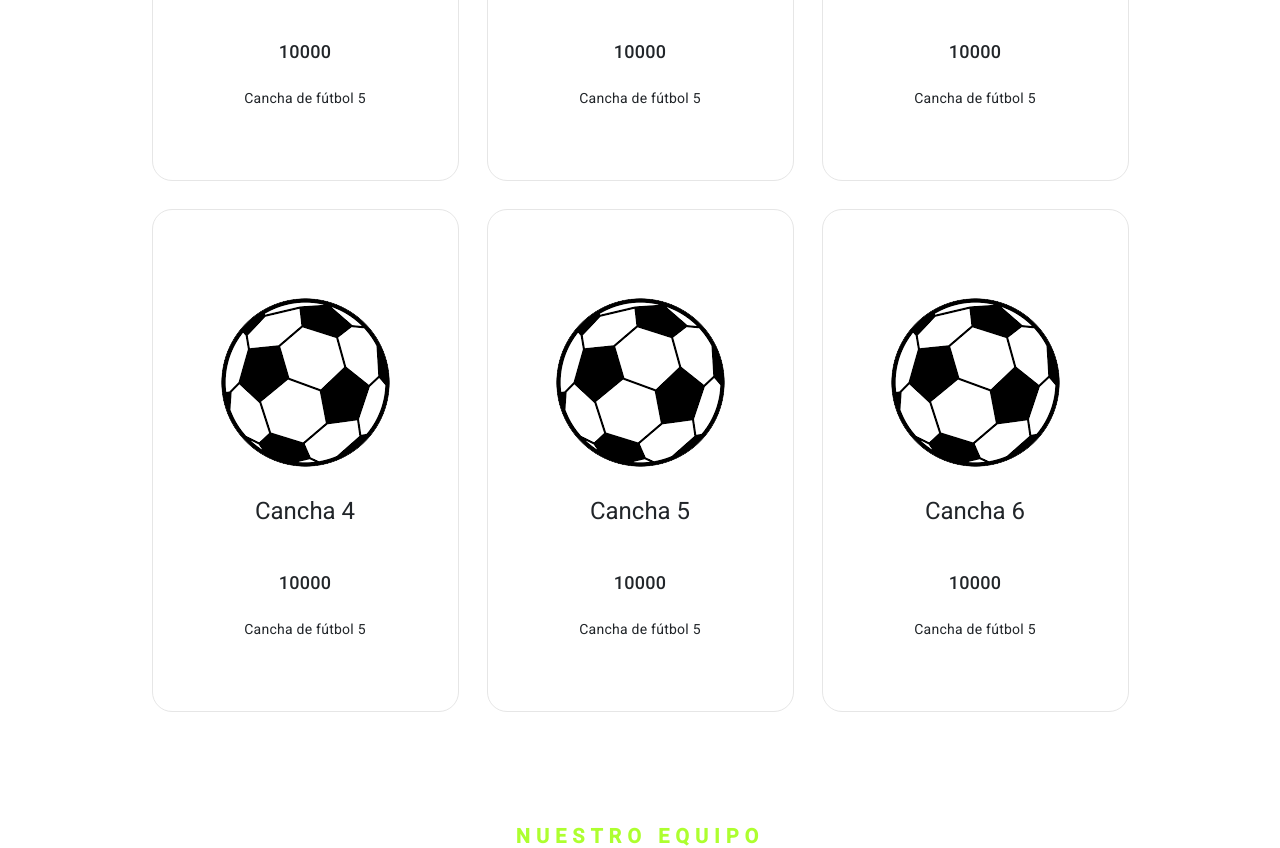
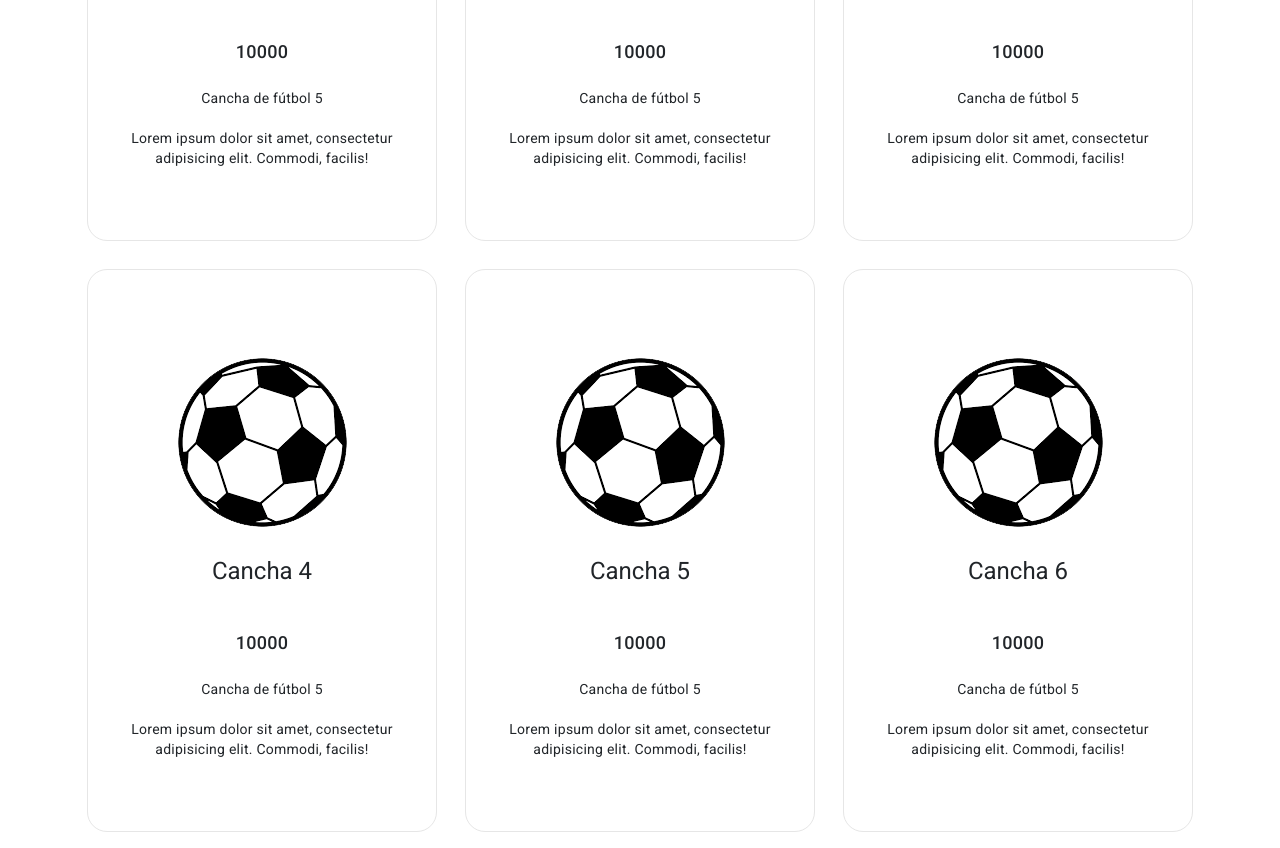
Before and after one commit to Orjuelalaley/Futmania, an Angular app: page /home in a window 1280 px wide. Shown: the part 1340-2188 px from the top of the page. Built offline with nearby package versions, Linux system fonts and the light colour scheme.

Commit message:
Se le agrego el precio, el nombre y la descripción

```diff
--- a/src/app/components/home/home.component.html
+++ b/src/app/components/home/home.component.html
@@ -27,6 +27,8 @@
           <h1>{{cancha.nombre}}</h1>
           <h2>{{cancha.price}}</h2>
           <p>{{cancha.info}}</p>
+          <p>{{cancha.descripcion}}</p>
+
         </div>
       </div>
     </div>
--- a/src/app/components/home/home.component.ts
+++ b/src/app/components/home/home.component.ts
@@ -1,6 +1,6 @@
 import { Component } from '@angular/core';
 import { Router } from '@angular/router';
-import { Cancha } from './canchas.model';
+import { Cancha } from '../canchas/canchas.model';
 
 @Component({
   selector: 'app-home',
```
Also changed, not shown: src/app/components/canchas/canchas.model.ts (renamed from src/app/components/home/canchas.model.ts).
